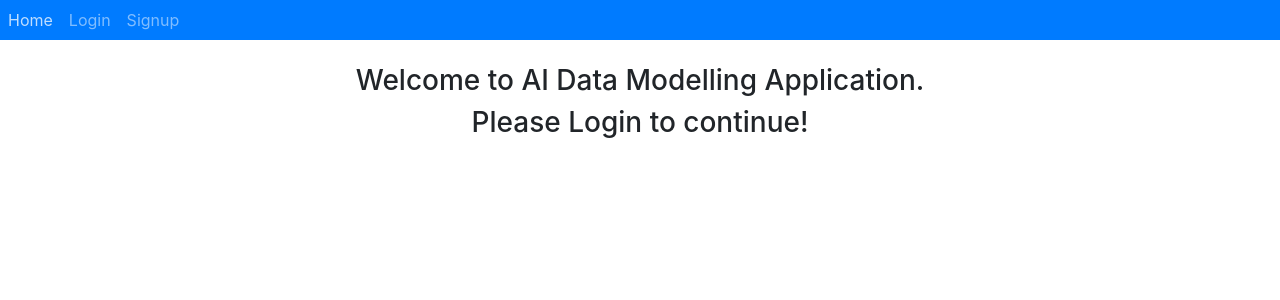
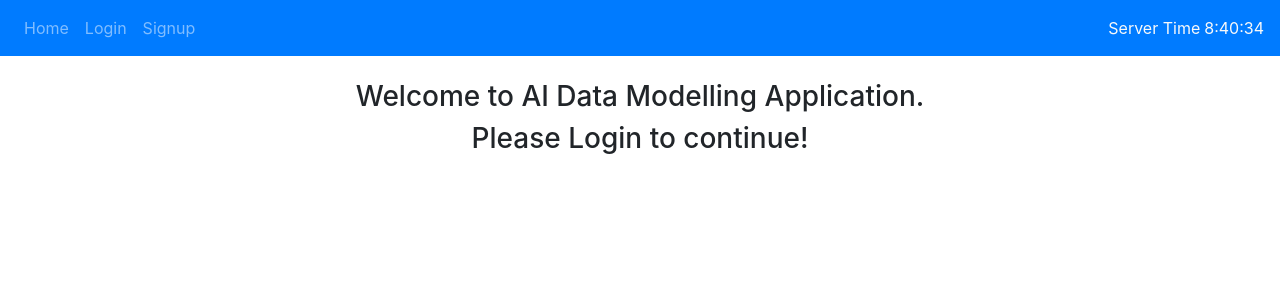
Before and after one commit to stevenandry/innotate, a Python web app: template templates/index.html in a window 1280 px wide. Shown: the top 300 px of the page. Run offline with Jinja, Linux system fonts and the light colour scheme; the template is opened without the code that fills it, so the values that code supplies are empty; some libraries are stand-ins or nearby versions.

Commit message:
Added Server Time

```diff
--- a/templates/base-bootstrap.html
+++ b/templates/base-bootstrap.html
@@ -15,9 +15,9 @@
 </head>
 
 <body>
-	<nav class="navbar-dark navbar-expand-sm bg-primary">
+	<nav class="navbar navbar-dark navbar-expand-sm bg-primary">
 		<!-- Links -->
-		<ul class="navbar-nav">
+		<ul class="navbar-nav mr-auto">
 			{% if not current_user.is_authenticated %}
 			<li class="nav-item">
 				<a class="nav-link" href="{{ url_for('main.index') }}">Home</a>
@@ -44,7 +44,12 @@
 				<a class="nav-link" href="{{ url_for('auth.logout') }}">Logout</a>
 			</li>
 			{% endif %}
+
 		</ul>
+		<div class="navbar-text"></div>
+			<span class="text-light mr-1">Server Time </span>
+  			<div class="text-light" id="servertime"> </div>
+		</div>
 	</nav>
 	<div class="container-fluid pt-2">
 	{% block content %}
@@ -53,3 +58,25 @@
 </body>
 
 </html>
+
+<script>
+$(document).ready(function () {
+	startTime();
+});
+
+function startTime() {
+      var today = new Date();
+      var h = today.getHours();
+      var m = today.getMinutes();
+      var s = today.getSeconds();
+      m = checkTime(m);
+      s = checkTime(s);
+      document.getElementById('servertime').innerHTML = h + ":" + m + ":" + s;
+      var t = setTimeout(startTime, 500);
+}
+
+function checkTime(i) {
+    if (i < 10) { i = "0" + i };  // add zero in front of numbers < 10
+    return i;
+}
+</script>
```
